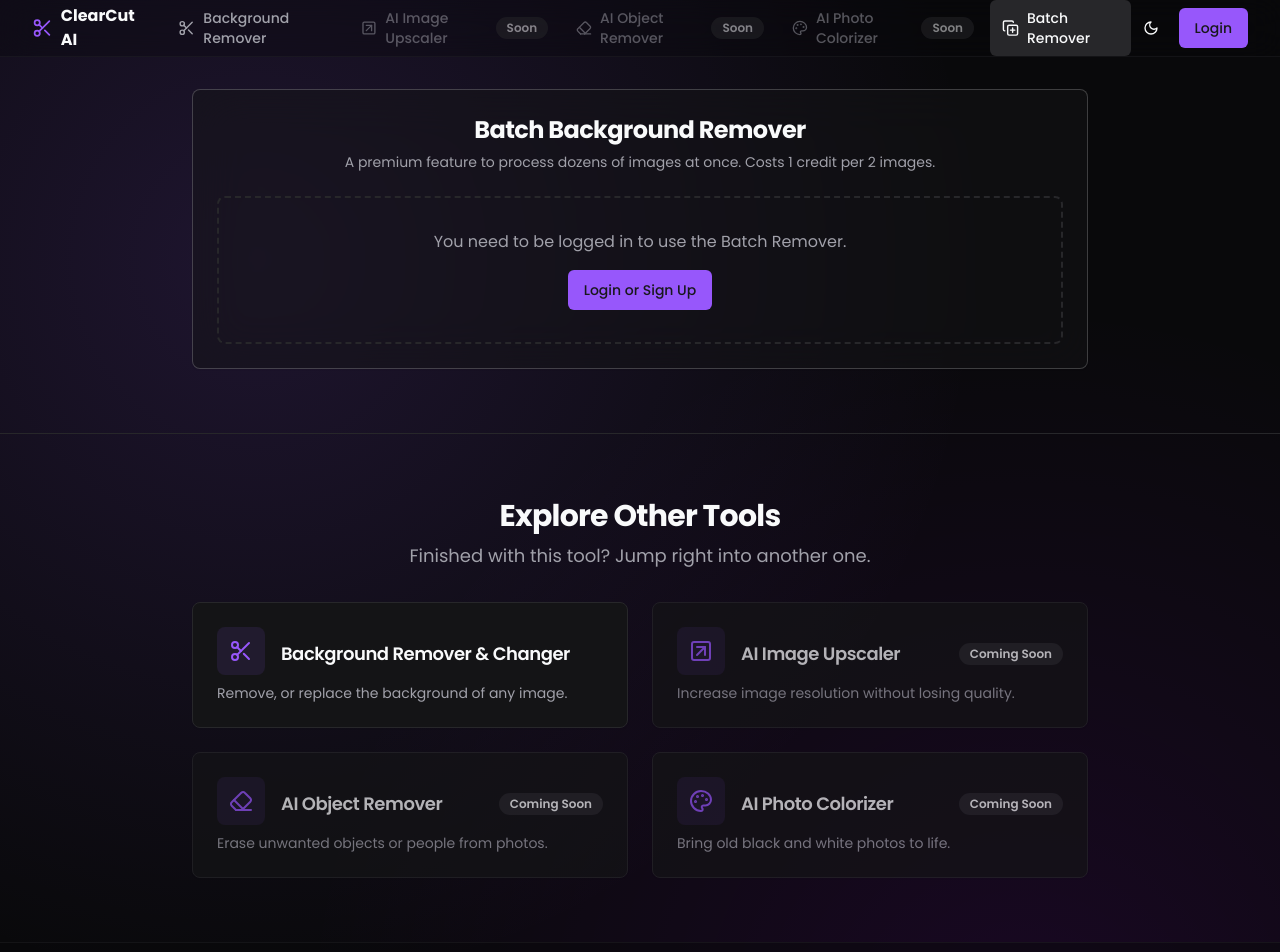
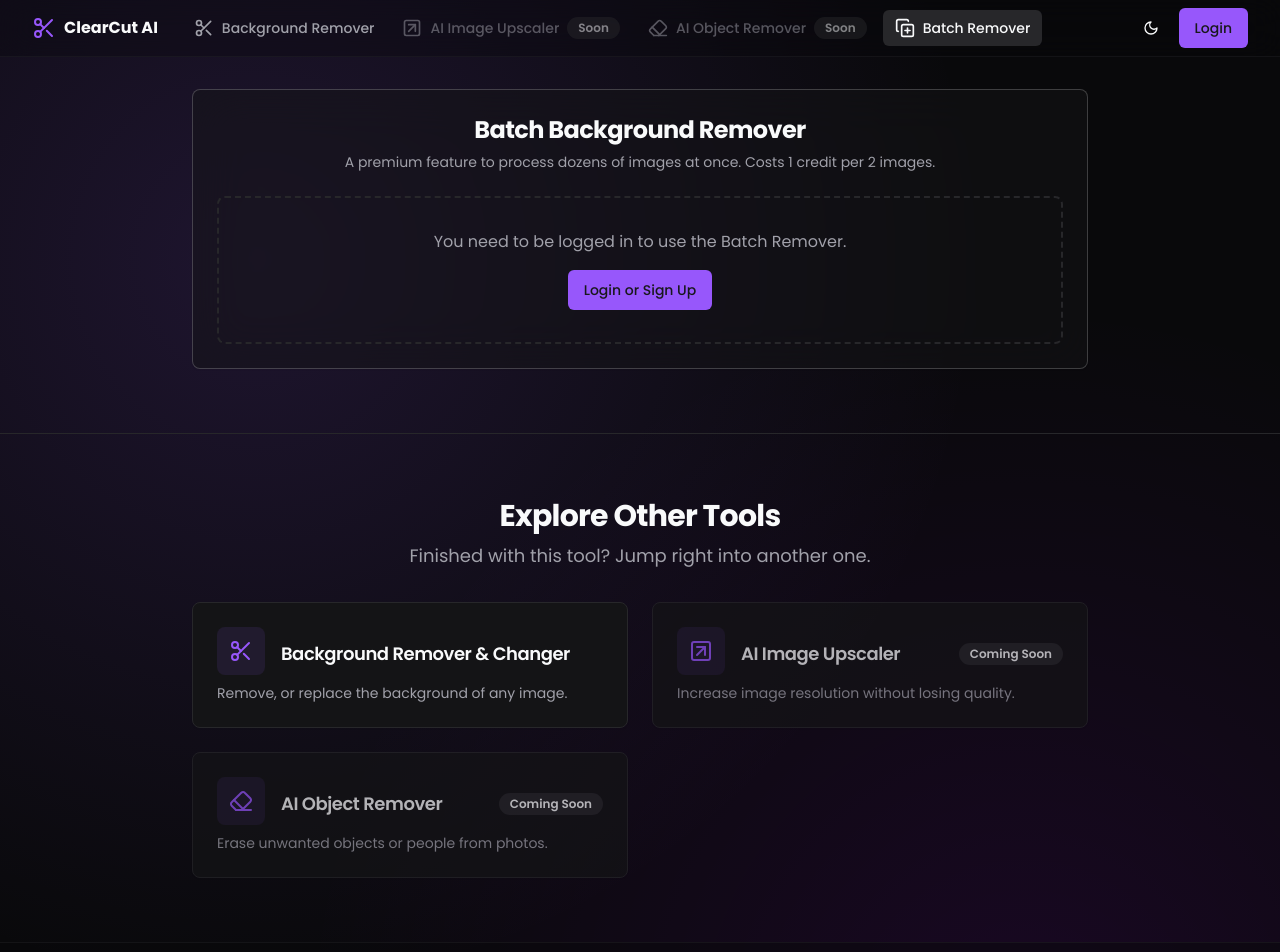
Before and after one commit to codecay7/cocable, a React (Vite) app: page /batch-remover in a window 1280 px wide. Shown: the top 952 px of the page. Built offline with nearby package versions, Linux system fonts and the light colour scheme.

Commit message:
[dyad] Removing the AI Photo Colorizer feature - wrote 4 file(s), deleted 1 file(s)

```diff
--- a/src/App.tsx
+++ b/src/App.tsx
@@ -20,7 +20,6 @@ import Terms from "./pages/Terms";
 import Refunds from "./pages/Refunds";
 import Contact from "./pages/Contact";
 import Creations from "./pages/Creations";
-import Colorizer from "./pages/Colorizer";
 
 const queryClient = new QueryClient();
 
@@ -43,7 +42,6 @@ const App = () => (
                 <Route path="/upscaler" element={<Upscaler />} />
                 <Route path="/batch-remover" element={<BatchRemover />} />
                 <Route path="/object-remover" element={<ObjectRemover />} />
-                <Route path="/colorizer" element={<Colorizer />} />
                 <Route path="/profile" element={<Profile />} />
                 <Route path="/creations" element={<Creations />} />
                 <Route path="/privacy" element={<Privacy />} />
--- a/src/components/Header.tsx
+++ b/src/components/Header.tsx
@@ -35,13 +35,6 @@ const tools = [
     path: "/object-remover",
     description: "Erase unwanted objects or people from photos.",
     icon: <Eraser className="h-5 w-5" />,
-    status: 'coming soon',
-  },
-  {
-    name: "AI Photo Colorizer",
-    path: "/colorizer",
-    description: "Bring black and white photos to life.",
-    icon: <Palette className="h-5 w-5" />,
     status: 'coming soon',
   },
   {
--- a/src/components/ToolSwitcher.tsx
+++ b/src/components/ToolSwitcher.tsx
@@ -25,13 +25,6 @@ const switcherTools = [
     path: "/object-remover",
     description: "Erase unwanted objects or people from photos.",
     icon: <Eraser className="h-6 w-6" />,
-    status: 'coming soon',
-  },
-  {
-    name: "AI Photo Colorizer",
-    path: "/colorizer",
-    description: "Bring old black and white photos to life.",
-    icon: <Palette className="h-6 w-6" />,
     status: 'coming soon',
   },
   {
--- a/src/pages/Colorizer.tsx
+++ /dev/null
@@ -1,8 +0,0 @@
-import React from 'react';
-import { ComingSoon } from '@/components/ComingSoon';
-
-const Colorizer = () => {
-  return <ComingSoon pageTitle="AI Photo Colorizer" />;
-};
-
-export default Colorizer;
--- a/src/pages/Index.tsx
+++ b/src/pages/Index.tsx
@@ -34,13 +34,6 @@ const tools = [
     path: "/object-remover",
     description: "Erase unwanted objects, people, or text from your photos.",
     icon: <Eraser className="h-8 w-8" />,
-    status: 'coming soon',
-  },
-  {
-    name: "AI Photo Colorizer",
-    path: "/colorizer",
-    description: "Bring old black and white photos to life with realistic color.",
-    icon: <Palette className="h-8 w-8" />,
     status: 'coming soon',
   },
   {
```
